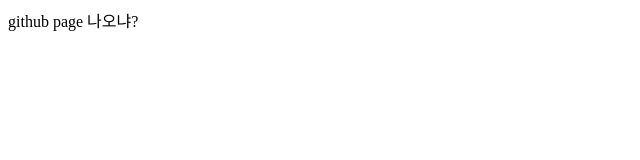
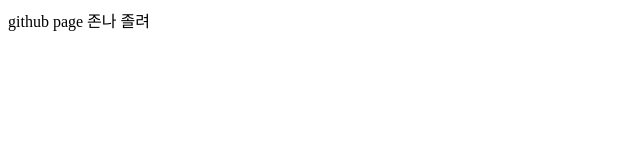
Before and after one commit to kimsungjin1423/boilerplate1, a plain HTML site: page index.html in a window 1280 px wide. Shown: the full height of the page, 0-640 px from the left. Drawn offline with Linux system fonts and the light colour scheme.

Commit message:
Update index.html

```diff
--- a/index.html
+++ b/index.html
@@ -2,6 +2,6 @@
 <bady>
 </head>
 <body>
-github page 나오냐?
+github page 존나 졸려
 <body>
 </html>
```
